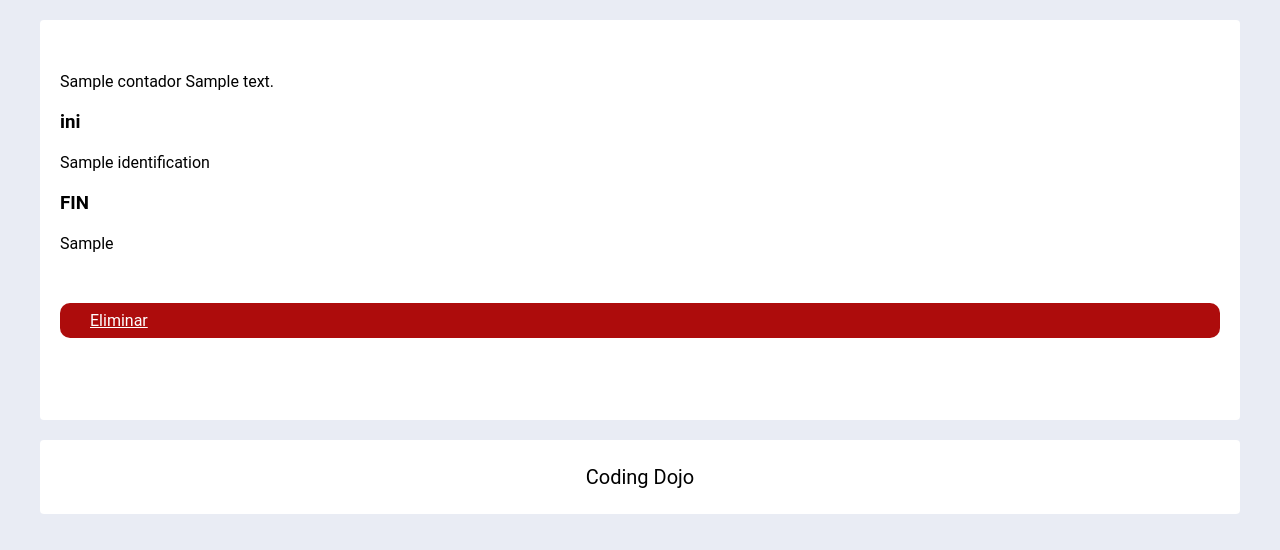
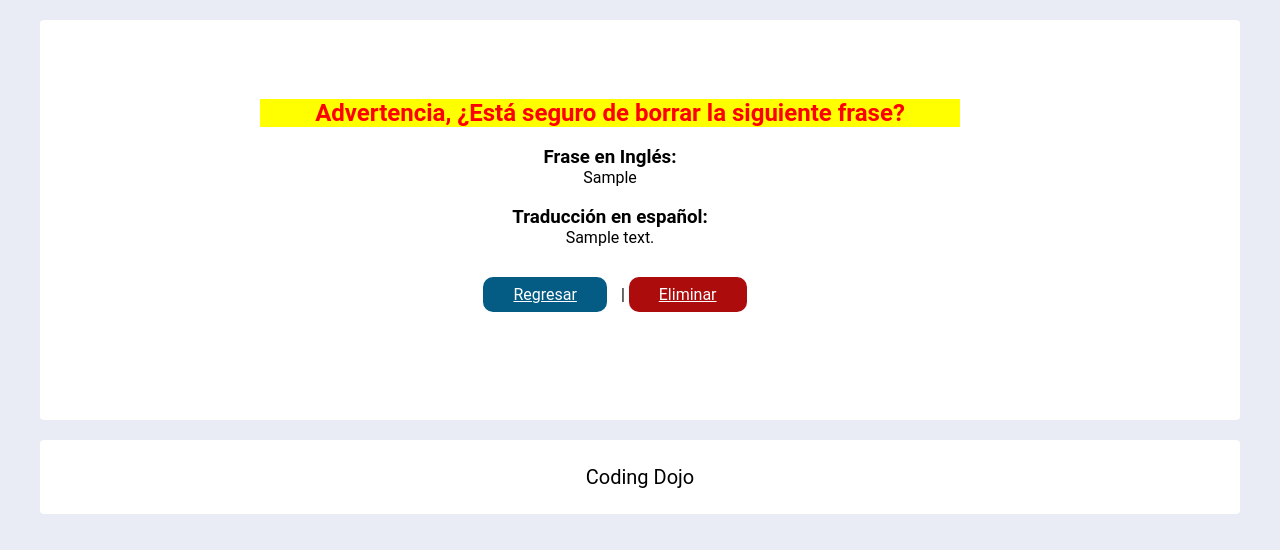
Before and after one commit to jcampillay8/rebase-2, a Django app: template apps/rebase_app/templates/rebase/delete_sentence.html in a window 1280 px wide. Shown: the part 250-800 px from the top of the page. Run offline with Django 3.2, Linux system fonts and the light colour scheme; the template is opened without the code that fills it: most values are stand-ins (such as "Sample title", 1, 10 or a date in 2020).

Commit message:
Boton eleminar sentencia listo

```diff
--- a/apps/login_register/static/css/style.css
+++ b/apps/login_register/static/css/style.css
@@ -324,3 +324,14 @@ form a{
     border-radius: 10px;
     transition: background 0.5s;
 }
+
+.container_delete_sentence{
+    text-align: center;
+    width: 700px;
+    margin-left: 200px;
+}
+
+.row_delete_sentence_1 h2{
+    background-color: yellow;
+    color: red;
+}
--- a/apps/rebase_app/templates/rebase/delete_sentence.html
+++ b/apps/rebase_app/templates/rebase/delete_sentence.html
@@ -5,13 +5,24 @@
 
 {% block content %}
 
+<div class="container_delete_sentence">
+    <div class="row_delete_sentence_1">
+        <h2>Advertencia, ¿Está seguro de borrar la siguiente frase?</h2>
+    </div>
+    <br>
 
-    {{ contador }}
-    {{ text_esp }}
-    <h3>ini</h3>
-    {{ identification }}
-    <h3>FIN</h3>
-    {{ english_sentence }}
-    <a href="delete2/{{ identification }}"  class="btn-out">Eliminar</a>
+    <div class="row_delete_sentence_2">
+        <h3>Frase en Inglés:</h3>
+        <p>{{ english_sentence }}</p>
+        <br>
+        <h3>Traducción en español:</h3>
+        <p>{{ text_esp }}</p>
+    </div>
+    <div class="row_delete_sentence_3">
+        <a href="/rebase/phrase"  class="btn">Regresar</a> |  <a href="delete2/{{ identification }}"  class="btn-out">Eliminar</a>
+    </div>
+</div>
+
+
 
 {% endblock %}
--- a/apps/rebase_app/templates/rebase/read2.html
+++ b/apps/rebase_app/templates/rebase/read2.html
@@ -40,6 +40,7 @@
 
         <div class="row2_3">
             <h4>Texto Español</h4>
+            <br>
             <p>{{contenido}}</p>
         </div>
         <br>
```
Also changed, not shown: apps/rebase_app/templates/rebase/phrase2.html (+6 -1 lines).
